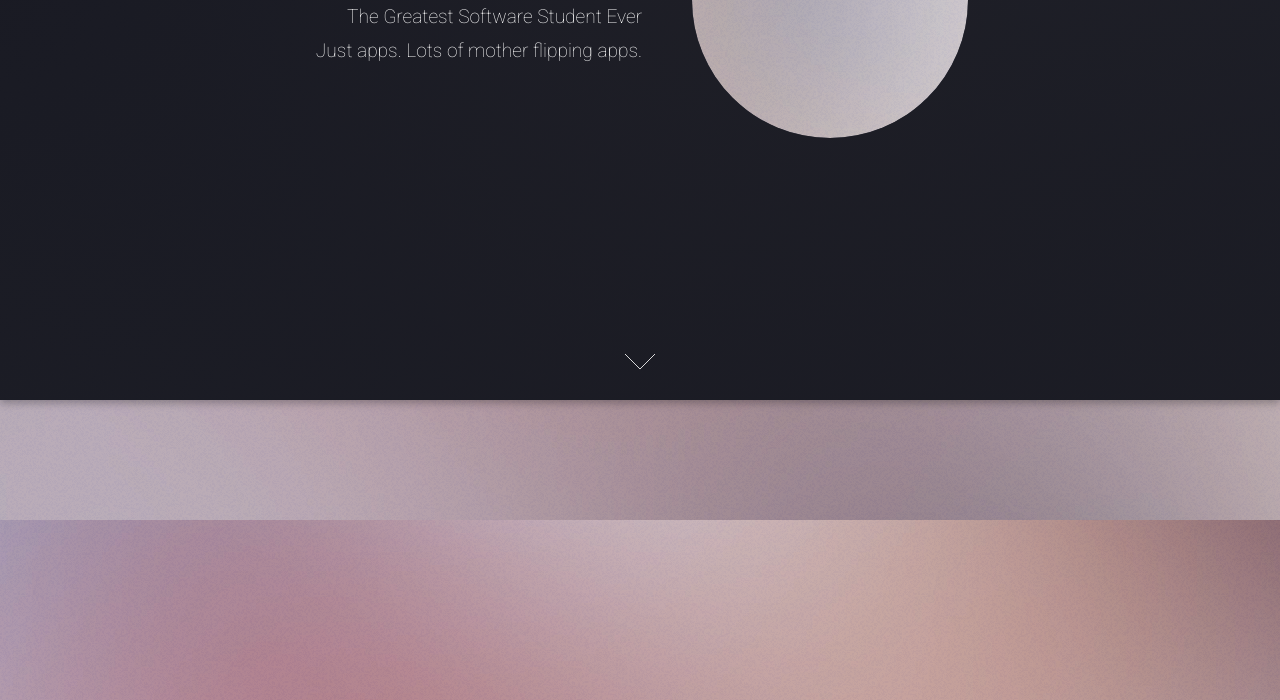
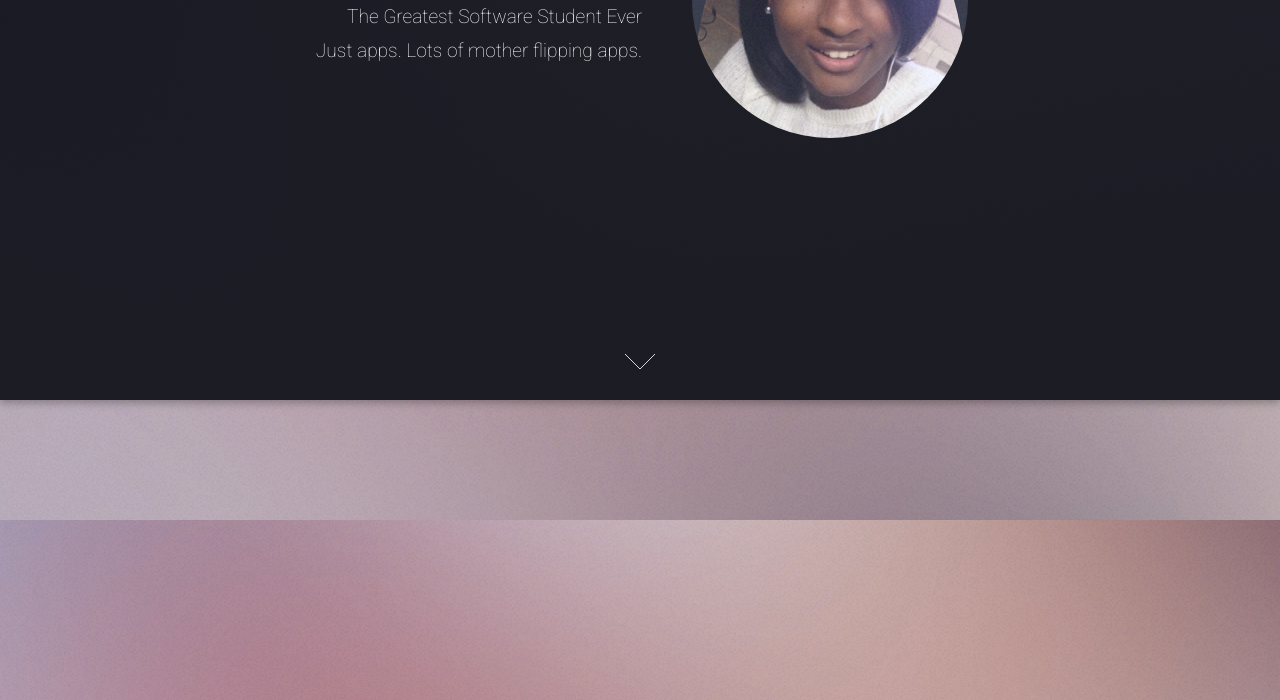
Before and after one commit to mantha3806/mantha3806.github.io, a plain HTML site: page index.html in a window 1280 px wide. Shown: the part 400-1100 px from the top of the page. Drawn offline with Linux system fonts and the light colour scheme.

Commit message:
added profile pic
added pic

```diff
--- a/index.html
+++ b/index.html
@@ -54,7 +54,7 @@
 							<p>The Greatest Software Student Ever<br />
 							Just apps. Lots of mother flipping apps.</p>
 						</header>
-						<span class="image"><img src="images/pic01.jpg" alt="" /></span>
+						<span class="image"><img src="images/profile.jpg.JPG" alt="" /></span>
 					</div>
 					<a href="#one" class="goto-next scrolly">Next</a>
 				</section>
```
